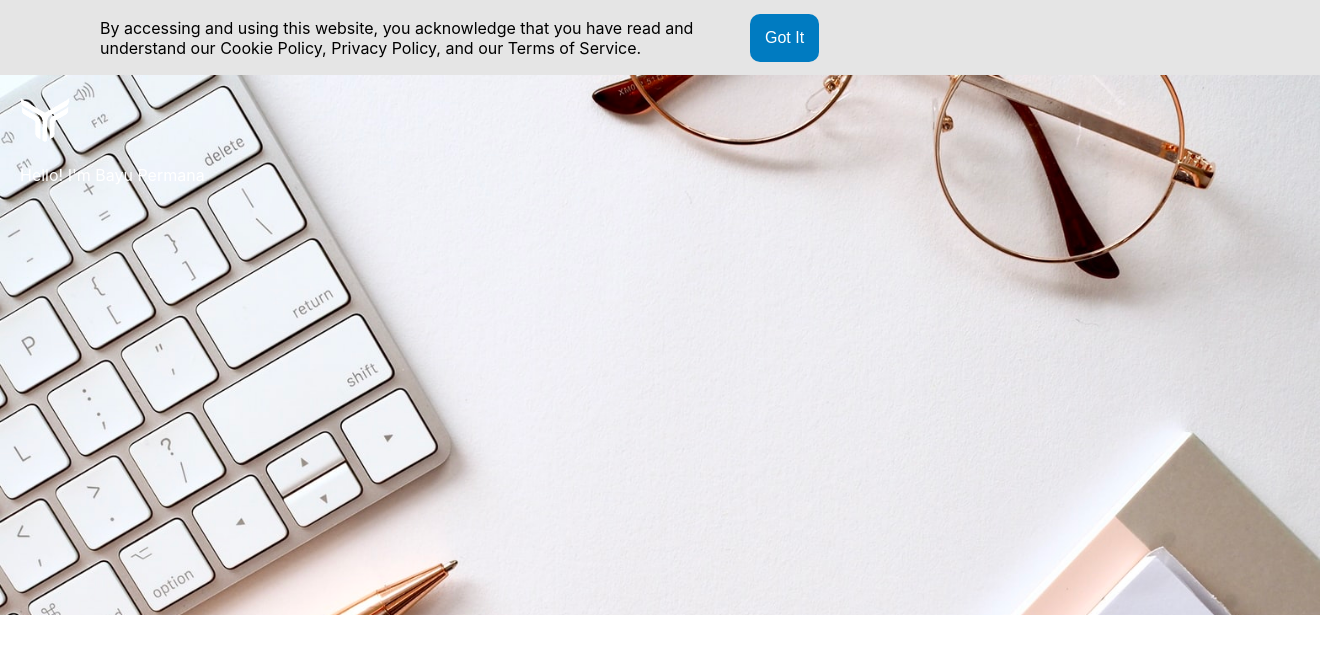
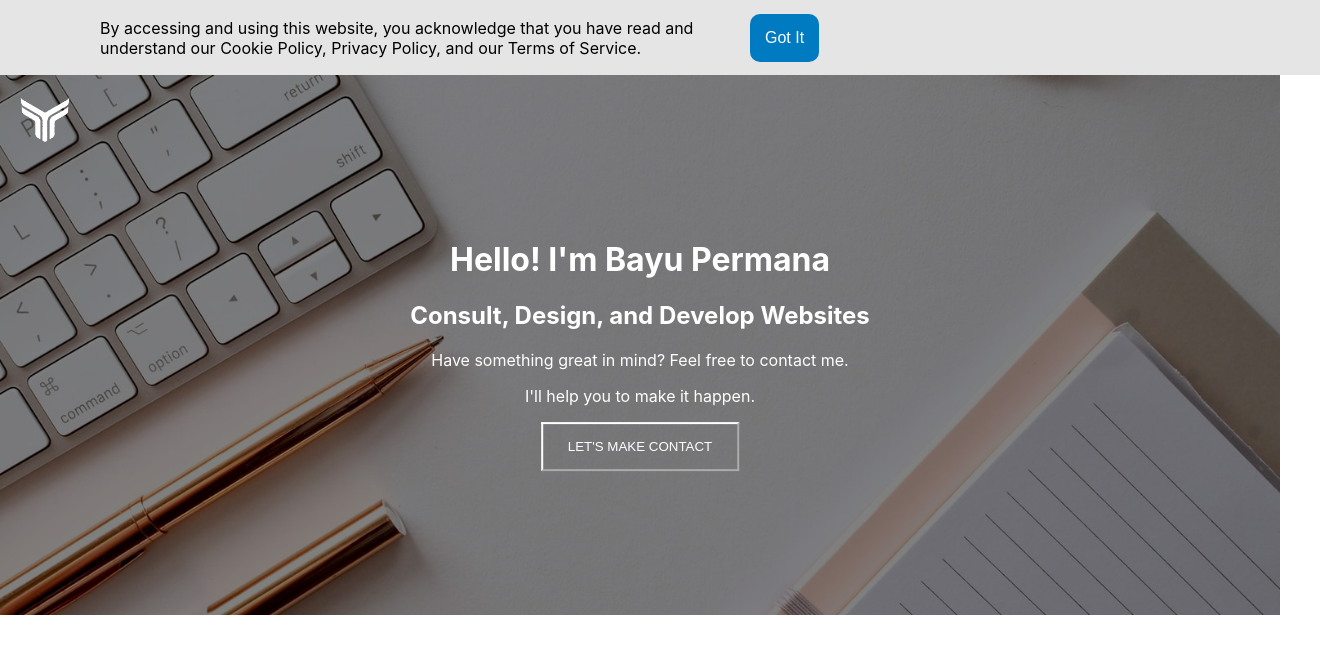
Before and after one commit to babaiyu/landingpage, a React (Create React App) app: page / in a window 1280 px wide. Shown: the top 654 px of the page, 1320 px wide, since content can reach past the window. Built offline with nearby package versions, Linux system fonts and the light colour scheme.

Commit message:
added hero shot

```diff
--- a/src/components/Header/index.js
+++ b/src/components/Header/index.js
@@ -4,12 +4,18 @@ import './style.css';
 
 const name = 'Bayu Permana';
 
+const btn = `LET'S MAKE CONTACT`;
+
 const Header = () => {
   return (
     <div className='contentHeader'>
-      <img src={logo} className='imgLogo' />
-      <div className="bodyHeader">
-        <p>Hello! I'm {name}</p>
+      <img src={logo} className='imgLogo' alt="Logo" />
+      <div className='bodyHeader'>
+        <h1>Hello! I'm {name}</h1>
+        <h2>Consult, Design, and Develop Websites</h2>
+        <p>Have something great in mind? Feel free to contact me.</p>
+        <p>I'll help you to make it happen.</p>
+        <button className="btnHeader" onClick={() => alert(btn)}>{btn}</button>
       </div>
     </div>
   );
--- a/src/components/Header/style.css
+++ b/src/components/Header/style.css
@@ -1,8 +1,12 @@
 .contentHeader {
-  width: 100%;
-  background-image: url('../../assets/photo-1542435503-956c469947f6.jpeg');
+  width: auto;
+  background-image: linear-gradient(rgba(0, 0, 0, 0.5), rgba(0, 0, 0, 0.5)), url("../../assets/photo-1542435503-956c469947f6.jpeg");
   background-size: cover;
   height: 500px;
+  background-position: center;
+  background-repeat: no-repeat;
+  background-size: cover;
+  position: relative;
   margin: 0;
   padding: 20px;
   flex: 1;
@@ -14,9 +18,29 @@
 }
 
 .bodyHeader {
-  width: 100%;
-  height: auto;
-  align-items: center;
-  justify-content: center;
+  text-align: center;
+  position: absolute;
+  top: 50%;
+  left: 50%;
+  transform: translate(-50%, -50%);
+  color: #fff;
+}
+
+.btnHeader {
+  border-width: 3;
+  border-color: #FFF;
+  outline: 0;
+  display: inline-block;
+  padding: 15px 25px;
+  color: black;
+  background-color: rgba(0, 0, 0, 0);
   color: #FFF;
+  text-align: center;
+  cursor: pointer;
 }
+
+.btnHeader:hover {
+  background-color: #FFF;
+  color: deepskyblue;
+  transition: 0.5s;
+}
--- a/src/components/NotifPanel/style.css
+++ b/src/components/NotifPanel/style.css
@@ -30,6 +30,7 @@
   text-decoration: none;
   display: inline-block;
   font-size: 16px;
+  cursor: pointer;
 }
 
 .textNotif {
@@ -45,4 +46,15 @@
   .textNotif {
     width: 100%;
   }
+  .contentNotif {
+    flex-direction: column;
+    height: 100px;
+  }
+  .container {
+    padding-left: 50px;
+    padding-right: 50px;
+  }
+  .height {
+    height: 100px;
+  }
 }
```
